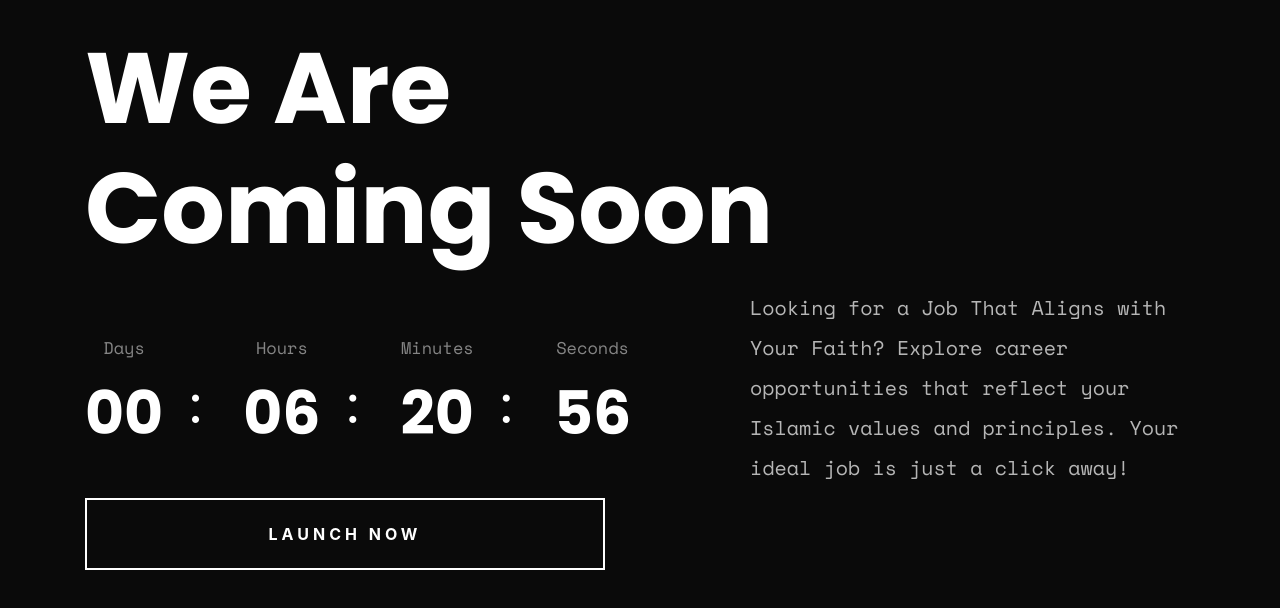
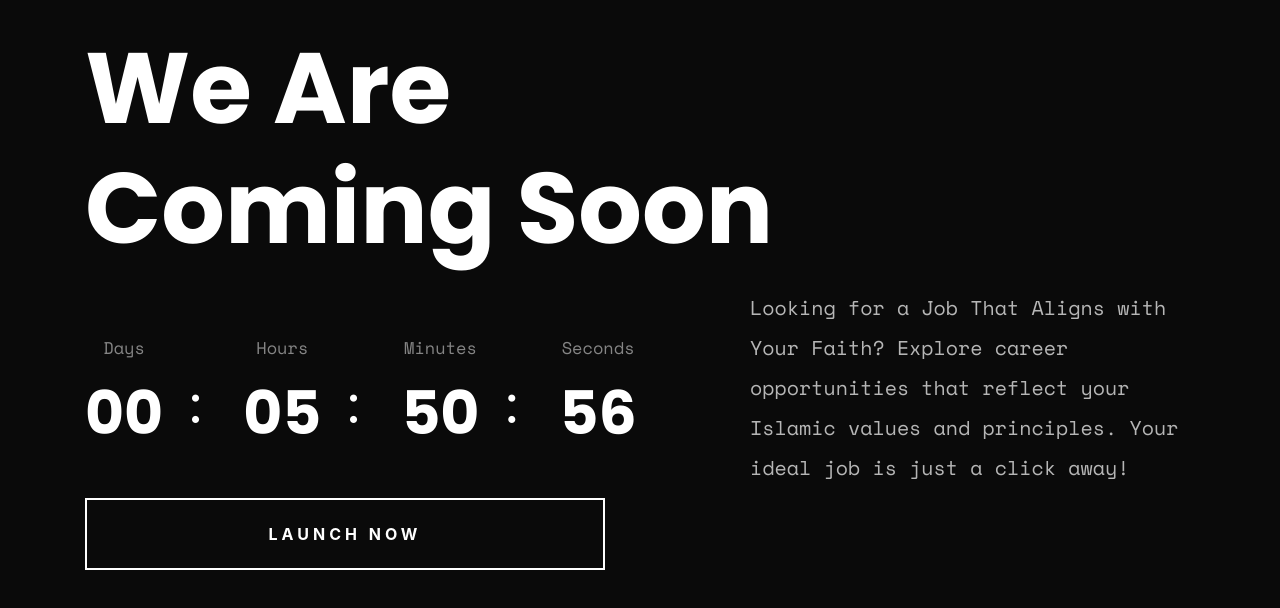
Before and after one commit to Iqrahire/soon, a plain HTML site: page index.html in a window 1280 px wide. Shown: the part 120-728 px from the top of the page. Drawn offline with nearby package versions, Linux system fonts and the light colour scheme.

Commit message:
Update index.html

```diff
--- a/index.html
+++ b/index.html
@@ -89,7 +89,7 @@
                         <div class="col-xl-7 col-lg-7">
 
 
-                            <div class="wow fadeInRight" data-wow-delay=".4s" data-countdown="2025/01/11 11:00:00">
+                            <div class="wow fadeInRight" data-wow-delay=".4s" data-countdown="2025/01/11 10:30:00">
                             </div>
                             <button class="button" onclick="window.location.href='https://www.iqrahire.in'">
                                 Launch Now
```
